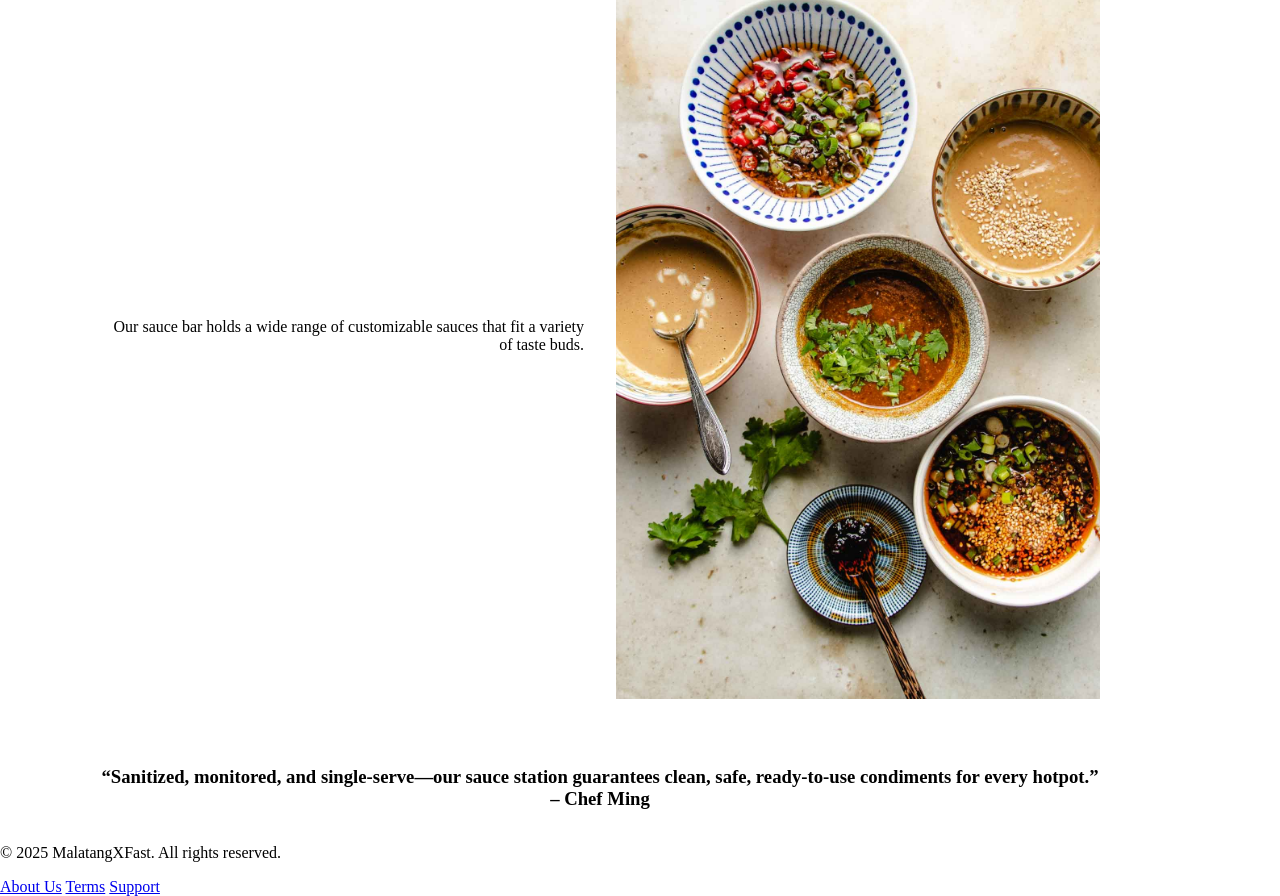
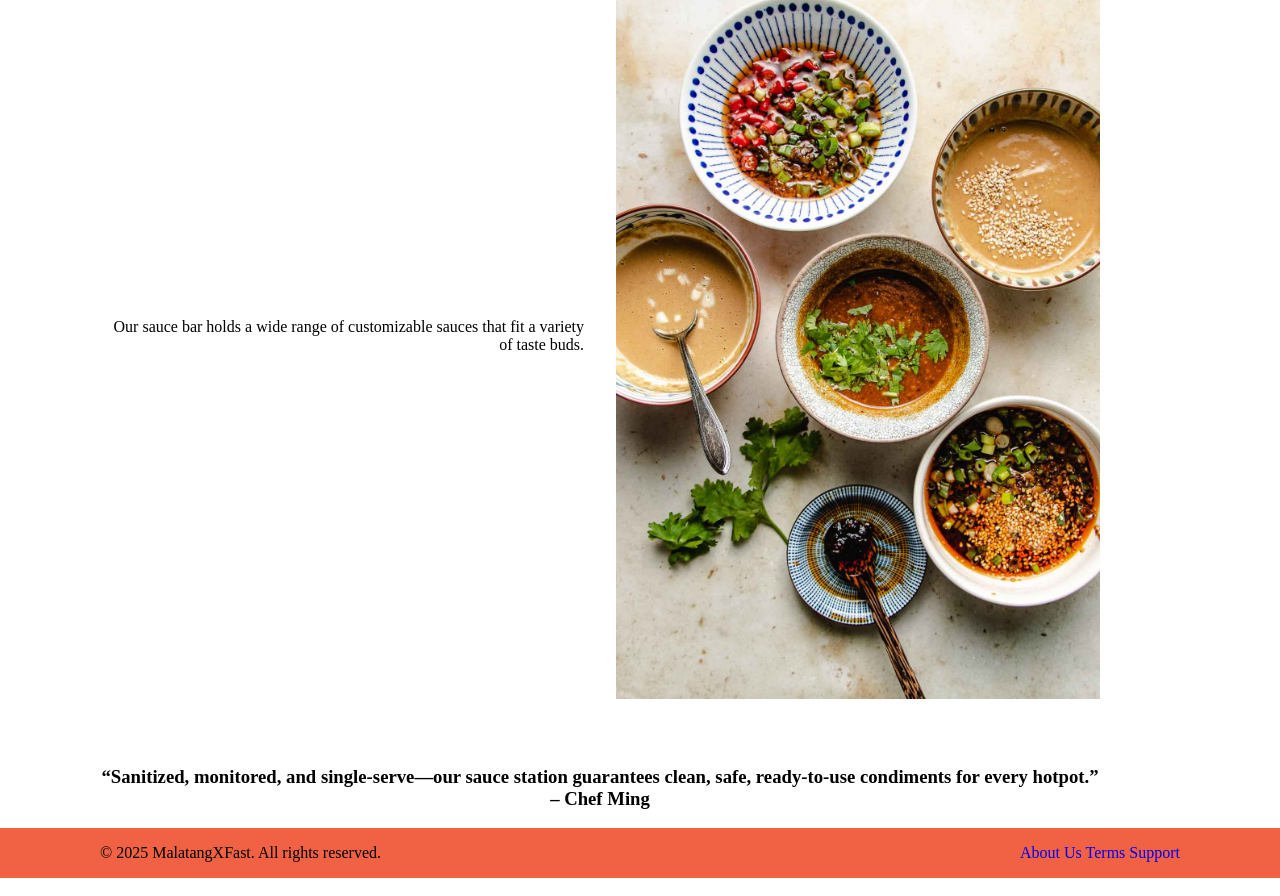
Before and after one commit to Caro-Sip/UI-UX_Project, a plain HTML site: page Homepage.html in a window 1280 px wide. Shown: the part 1434-2330 px from the top of the page. Drawn offline with Linux system fonts and the light colour scheme; a web font is replaced by a local one.

Commit message:
Minor changes to colour

```diff
--- a/Homepage.css
+++ b/Homepage.css
@@ -222,3 +222,24 @@ body {
     font-family: EatingPasta;
     text-align: center;
 }
+
+footer {
+    background-color: var(--Brand-Colour);
+    display: felx;
+}
+
+.footer-content {
+    padding: 0 100px;
+    display: flex;
+    justify-content: space-between;
+    align-items: center;
+}
+
+.footer-nav {
+    gap: 1rem;
+    text-decoration: none;
+}
+
+.footer-link {
+    text-decoration: none;
+}
```
